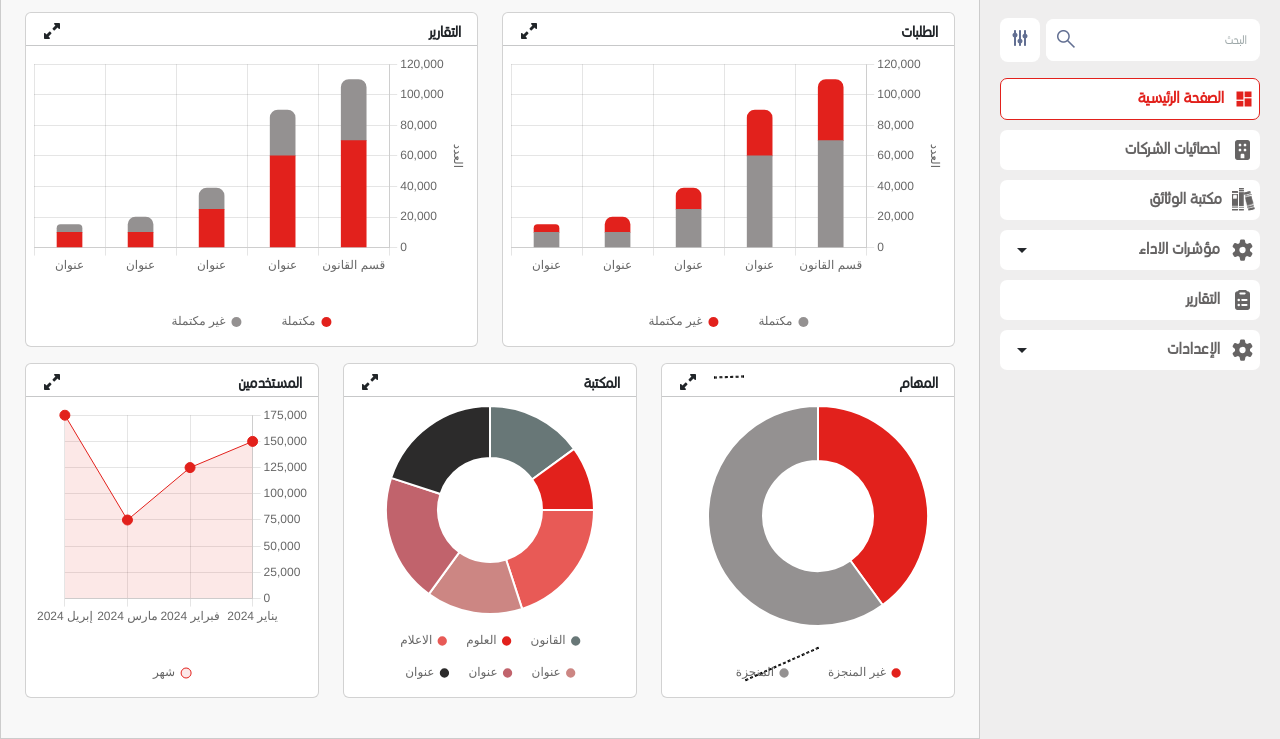
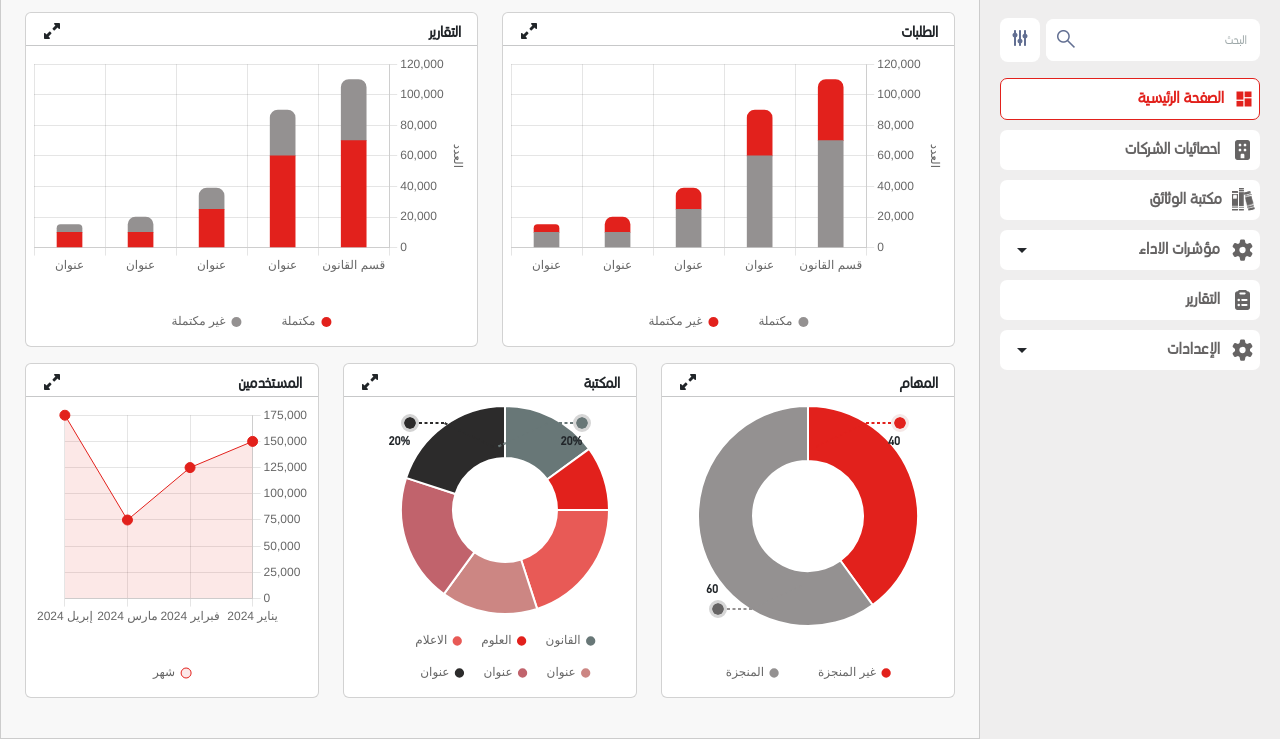
Before and after one commit to Mhmoud-Khaled/InformationBank, a plain HTML site: page home.html in a window 1280 px wide. Shown: the part 109-848 px from the top of the page. Drawn offline with nearby package versions, Linux system fonts and the light colour scheme.

Commit message:
fix doughnut label

```diff
--- a/css/style.css
+++ b/css/style.css
@@ -910,14 +910,15 @@ svg.active {
     height: 300px;
 }
 
-.doungut1 {
+.doungut1,
+.doungut2 {
     position: relative;
 }
 
-.doungut1.dataOne {
+.doungut1 .dataOne {
     position: absolute;
     top: 20px;
-    right: 0px;
+    right: 38px;
     font-size: 20px;
     width: 5px;
     height: 5px;
@@ -929,7 +930,15 @@ svg.active {
     display: block;
 }
 
-.doungut1.dataOne:after {
+.doungut1 .dataOne .data {
+    font-size: 12px;
+    text-wrap: nowrap;
+    margin-top: 10px;
+    font-weight: bold;
+}
+
+
+.doungut1 .dataOne:after {
     content: '';
     display: block;
     width: 25px;
@@ -940,7 +949,7 @@ svg.active {
     right: 15px;
 }
 
-.doungut1.dataOne:before {
+.doungut1 .dataOne:before {
     content: "";
     width: 54px;
     height: 0px;
@@ -951,15 +960,179 @@ svg.active {
     right: 38px;
 }
 
-@media(max-width:1000px) {
-    .doungut1.dataOne {
+
+.doungut1 .dataTwo {
+    position: absolute;
+    bottom: 82px;
+    left: 50px;
+    font-size: 20px;
+    width: 5px;
+    height: 5px;
+    background: var(--gray-color);
+    outline: 3px solid #d6d6d6;
+    padding: 6px;
+    border-radius: 50%;
+    margin-right: 10px;
+    display: block;
+    transform: rotate(180deg);
+}
+
+
+.doungut1 .dataTwo .data {
+    font-size: 12px;
+    text-wrap: nowrap;
+    margin-top: 10px;
+    font-weight: bold;
+    transform: rotate(-180deg);
+}
+
+.doungut1 .dataTwo:after {
+    content: '';
+    display: block;
+    width: 25px;
+    height: 0px;
+    border: 1px dashed #949191;
+    top: 5px;
+    position: absolute;
+    right: 15px;
+}
+
+.doungut1 .dataTwo:before {
+    content: "";
+    width: 54px;
+    height: 0px;
+    border: 1px dashed #949191;
+    transform: rotate(-25deg);
+    position: absolute;
+    top: 17px;
+    right: 38px;
+}
+
+.doungut2 .dataOne,
+.doungut2 .dataTwo,
+.doungut2 .dataThree,
+.doungut2 .dataFour,
+.doungut2 .dataFive,
+.doungut2 .datasix {
+    position: absolute;
+}
+
+
+
+/*dataOne*/
+
+.doungut2 .dataOne {
+    top: 20px;
+    right: 38px;
+    font-size: 20px;
+    width: 5px;
+    height: 5px;
+    background: #687777;
+    outline: 3px solid #d6d6d6;
+    padding: 6px;
+    border-radius: 50%;
+    margin-right: 10px;
+    display: block;
+}
+
+.doungut2 .dataOne .data {
+    font-size: 12px;
+    text-wrap: nowrap;
+    margin-top: 10px;
+    font-weight: bold;
+}
+
+
+.doungut2 .dataOne:after {
+    content: '';
+    display: block;
+    width: 25px;
+    height: 0px;
+    border: 1px dashed #687777;
+    top: 5px;
+    position: absolute;
+    right: 15px;
+}
+
+.doungut2 .dataOne:before {
+    content: "";
+    width: 54px;
+    height: 0px;
+    border: 1px dashed #687777;
+    transform: rotate(-25deg);
+    position: absolute;
+    top: 17px;
+    right: 38px;
+}
+
+/*dataTwo*/
+.doungut2 .dataTwo {
+    top: 20px;
+    left: 60px;
+    font-size: 20px;
+    width: 5px;
+    height: 5px;
+    background: #2c2b2b;
+    outline: 3px solid #d3d3d3;
+    padding: 6px;
+    border-radius: 50%;
+    margin-right: 10px;
+    display: block;
+}
+
+.doungut2 .dataTwo .data {
+    font-size: 12px;
+    text-wrap: nowrap;
+    margin-top: 10px;
+    font-weight: bold;
+}
+
+
+.doungut2 .dataTwo:after {
+    content: '';
+    display: block;
+    width: 25px;
+    height: 0px;
+    border: 1px dashed #2c2b2b;
+    top: 5px;
+    position: absolute;
+    left: 15px;
+}
+
+.doungut2 .dataTwo:before {
+    content: "";
+    width: 54px;
+    height: 0px;
+    border: 1px dashed #2c2b2b;
+    transform: rotate(26deg);
+    position: absolute;
+    top: 17px;
+    left: 38px;
+}
+
+@media(max-width:1200px) {
+
+    .doungut1 .dataOne,
+    .doungut2 .dataOne {
         right: 25%;
+    }
+
+    .doungut1 .dataTwo,
+    .doungut2 .dataTwo {
+        left: 25%;
     }
 }
 
 @media(max-width:500px) {
-    .doungut1.dataOne {
+
+    .doungut1 .dataOne,
+    .doungut2 .dataOne {
         right: 8%;
+    }
+
+    .doungut1 .dataTwo,
+    .doungut2 .dataTwo {
+        left: 8%;
     }
 }
 
--- a/home.html
+++ b/home.html
@@ -307,12 +307,13 @@
                                 </div>
                             </div>
                             <hr class="m-0 p-0">
-                            <div class="card-chart doungut2 flex-center p-2">
+                            <div class="card-chart doungut1 flex-center p-2">
                                 <canvas id="myChart3"></canvas>
                                 <span class="dataOne">
+                                    <div class="data">40</div>
                                 </span>
-                                <span class="dataOne addTwo">
-                                    <span class="percentage-2"></span>
+                                <span class="dataTwo">
+                                    <div class="data">60</div>
                                 </span>
                             </div>
                         </div>
@@ -328,9 +329,26 @@
                                 </div>
                             </div>
                             <hr class="m-0 p-0">
-                            <div class="card-chart  flex-center p-2">
+                            <div class="card-chart doungut2 flex-center p-2">
                                 <canvas id="myChart4"></canvas>
-
+                                <span class="dataOne">
+                                    <div class="data">20%</div>
+                                </span>
+                                <span class="dataTwo">
+                                    <div class="data">20%</div>
+                                </span>
+                                <span class="datathree">
+                                    <!-- <div class="data">15%</div> -->
+                                </span>
+                                <span class="datafour">
+                                    <!-- <div class="data">15%</div> -->
+                                </span>
+                                <span class="datafive">
+                                    <!-- <div class="data">10%</div> -->
+                                </span>
+                                <span class="datasix">
+                                    <!-- <div class="data">20%</div> -->
+                                </span>
                             </div>
                         </div>
                     </div>
```
